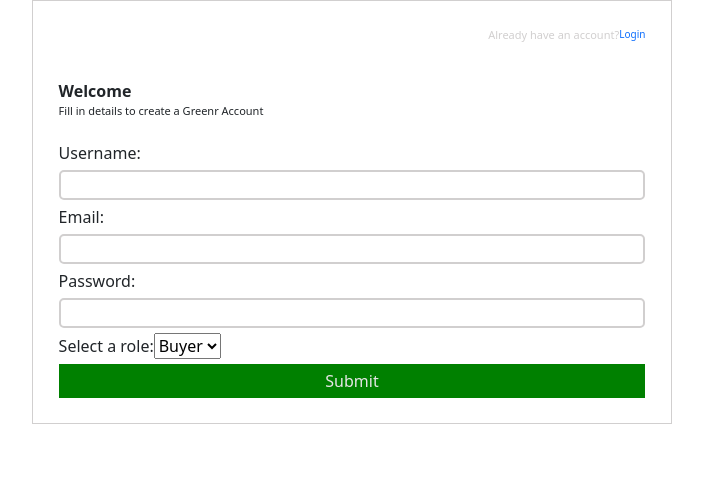
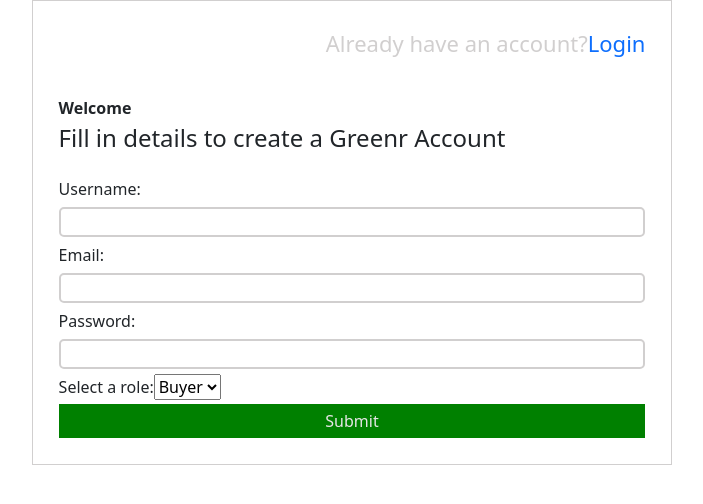
Before and after one commit to MICHAELMUNAVU83/greenr-frontend, a React (Create React App) app: page /signup in a window 1280 px wide. Shown: the top 504 px of the page, without its empty margins (288-991 px from the left). Built offline with nearby package versions, Linux system fonts and the light colour scheme; no server answers.

Commit message:
modified the font

```diff
--- a/src/components/SignUp/SignUp.css
+++ b/src/components/SignUp/SignUp.css
@@ -12,20 +12,23 @@
     display: flex;
     justify-content: right;
     margin-bottom: 20px;
-    font-size: 10px;
+    font-size: 22px;
 }
 aside p{
     color: rgb(209, 207, 207);
+    font-size: 22px;
 }
 p{
-    font-size: 11px;
+    font-size: 24px;
 }
 .linktag{
     text-decoration: none;
 }
 label{
-    margin:5px 0;
-
+    margin: 1% 0;
+}
+select{
+    margin-left: 20px;
 }
 button{
     width: 100%;
@@ -33,6 +36,7 @@
     border:none;
     padding: 5px 0px;
     color: rgb(229, 229, 229);
+    margin: 3% 0;
 }
 input{
     border: 2px solid rgb(209, 207, 207);
--- a/src/components/SignUp/SignUp.js
+++ b/src/components/SignUp/SignUp.js
@@ -73,11 +73,12 @@
           />
         <label>
           Select a role:
+          </label>
           <select value={role} onChange={(e) => setRole(e.target.value)}>
             <option value="buyer">Buyer</option>
             <option value="seller">Seller</option>
           </select>
-        </label>
+
         <button onClick={handleSubmit}>Submit</button>
       </form>
       </div>
```
